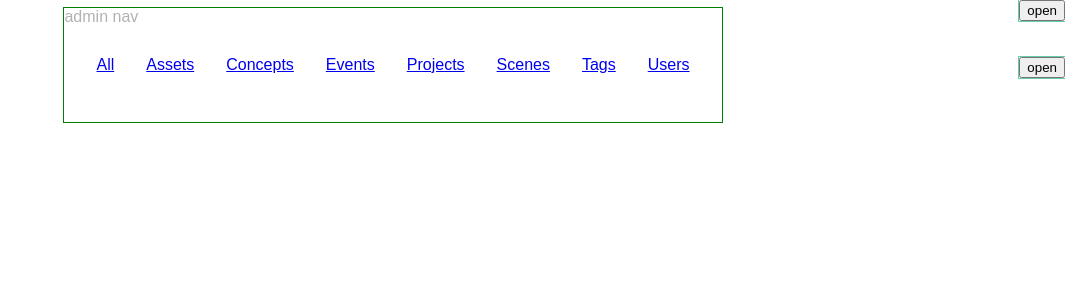
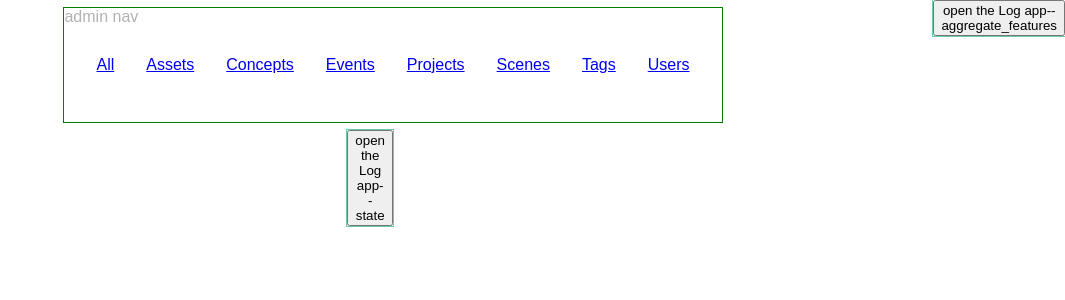
Before and after one commit to spwashi/frontend-codebase, a React (Vite) app: page /admin in a window 1280 px wide. Shown: the top 300 px of the page, without its empty margins (215-1280 px from the left). Built offline with nearby package versions, Linux system fonts and the light colour scheme; no server answers.

Commit message:
clarifying Log component with IDs

```diff
--- a/src/app/@core/dev/components/Log.tsx
+++ b/src/app/@core/dev/components/Log.tsx
@@ -1,9 +1,16 @@
-import React, { useCallback, useState } from "react";
+import React, { useCallback, useContext, useState } from "react";
 import { useSelector } from "react-redux";
 import ReactJson from "react-json-view";
 import classNames from "classnames";
 import { appClassnames as classes } from "../../styles/classNames";
 import { Dev } from "./Dev";
+import { FeatureContextExternal } from "@widgets/feature/context/group/context";
+import { FeatureContextInternal } from "@widgets/feature/context/internal/context";
+import {
+  CurrentFeatureName,
+  Feature,
+} from "@widgets/feature/components/Feature";
+import { featureIds } from "@identities/features/ids";
 
 const LOGGER = classes.widgets.dev.logger;
 
@@ -53,7 +60,7 @@ export function Log({
             className={isActive ? "deactivate" : "activate"}
             onClick={() => toggleActive(!isActive)}
           >
-            {isActive ? "close" : "open"}
+            {isActive ? "close" : "open"} the Log <CurrentFeatureName />
           </button>
         </div>
         <div className={LOGGER.components.wrapper}>
@@ -89,8 +96,10 @@ export function LogAppReduxState({
 }) {
   const state = useSelector((state) => state);
   return (
-    <Log title={"App State"} style={style} open={open}>
-      {state}
-    </Log>
+    <Feature name={featureIds.app.application_state}>
+      <Log title={"App State"} style={style} open={open}>
+        {state}
+      </Log>
+    </Feature>
   );
 }
--- /dev/null
+++ b/src/app/@identities/features/app/ids.ts
@@ -0,0 +1,4 @@
+export const appIds = <const>{
+  aggregate_features: "app--aggregate_features",
+  application_state: "app--state",
+};
--- a/src/app/@identities/features/ids.ts
+++ b/src/app/@identities/features/ids.ts
@@ -1,4 +1,5 @@
 import { adminIds } from "./admin/ids";
+import { appIds } from "./app/ids";
 import { assetIds } from "./assets/ids";
 import { conceptIds } from "./concepts/ids";
 import { eventIds } from "./events/ids";
@@ -8,6 +9,7 @@ import { tagIds } from "./tags/ids";
 import { userIds } from "./users/ids";
 
 export const featureIds = <const>{
+  app: appIds,
   admin: adminIds,
   asset: assetIds,
   concept: conceptIds,
@@ -18,6 +20,7 @@ export const featureIds = <const>{
   user: userIds,
 };
 export const featureIdList = <const>[
+  ...Object.values(featureIds.app),
   ...Object.values(featureIds.admin),
   ...Object.values(featureIds.asset),
   ...Object.values(featureIds.concept),
--- a/src/app/@widgets/feature/components/Feature.tsx
+++ b/src/app/@widgets/feature/components/Feature.tsx
@@ -1,7 +1,7 @@
 import React, { useContext, useEffect, useMemo, useReducer } from "react";
-import { FeaturesRegistrationContext } from "@widgets/feature/context/group/context";
+import { FeatureContextExternal } from "@widgets/feature/context/group/context";
 import { appClassnames } from "@core/styles/classNames";
-import { FeatureInternalContext } from "../context/internal/context";
+import { FeatureContextInternal } from "../context/internal/context";
 import { IFeature } from "../types";
 
 export type IFeatureProps = {
@@ -18,7 +18,7 @@ function useFeatureRegistrationEffect(
   name: IFeature["featureId"],
   enabled: undefined | boolean
 ) {
-  const features = useContext(FeaturesRegistrationContext);
+  const features = useContext(FeatureContextExternal);
   useEffect(() => {
     features.dispatch({
       type: enabled ? "REGISTER" : "UNREGISTER",
@@ -32,20 +32,23 @@ function useFeatureRegistrationEffect(
     };
   }, [enabled]);
 }
+
 /**
  * Registers a Feature with a given name on the nearest FeatureBoundary
  */
 export function Feature({ name, children, enabled = true }: IFeatureProps) {
   useFeatureRegistrationEffect(name, enabled);
 
-  const [state, dispatch] = useReducer((state: IFeature | null) => state, null);
+  const [state, dispatch] = useReducer((state: IFeature | null) => state, {
+    featureId: name,
+  });
   const value = useMemo(() => ({ state, dispatch }), [state, dispatch]);
-  const features = useContext(FeaturesRegistrationContext);
+  const features = useContext(FeatureContextExternal);
 
   if (!enabled) return null;
   if (features.state?.featuresDisabled) return null;
   return (
-    <FeatureInternalContext.Provider value={value}>
+    <FeatureContextInternal.Provider value={value}>
       {children && (
         <section
           className={appClassnames.services.features.component}
@@ -54,6 +57,12 @@ export function Feature({ name, children, enabled = true }: IFeatureProps) {
           {children}
         </section>
       )}
-    </FeatureInternalContext.Provider>
+    </FeatureContextInternal.Provider>
   );
 }
+
+export function CurrentFeatureName() {
+  const featureContext = useContext(FeatureContextInternal);
+  if (!featureContext) return null;
+  return <span>{featureContext.state?.featureId}</span>;
+}
--- a/src/app/@widgets/feature/components/FeatureRegistrationBoundary.tsx
+++ b/src/app/@widgets/feature/components/FeatureRegistrationBoundary.tsx
@@ -2,8 +2,10 @@ import React, { ReactNode, useEffect, useMemo, useReducer } from "react";
 import { getFrbContextStartState } from "@widgets/feature/context/group/helpers/getInitialState";
 import { Log } from "@core/dev/components/Log";
 import { IFeatureRegistrationContextState } from "@widgets/feature/context/group/types";
-import { FeaturesRegistrationContext } from "../context/group/context";
+import { FeatureContextExternal } from "../context/group/context";
 import { featuresReducer } from "../context/group/reducer";
+import { Feature } from "@widgets/feature";
+import { featureIds } from "@identities/features/ids";
 
 type IFRB_Props = {
   children: ReactNode;
@@ -29,9 +31,11 @@ export function FeatureRegistrationBoundary({
   }, [contextValue.state.stateKey]);
 
   return (
-    <FeaturesRegistrationContext.Provider value={contextValue}>
-      <Log title={"Features"}>{contextValue}</Log>
+    <FeatureContextExternal.Provider value={contextValue}>
+      <Feature name={featureIds.app.aggregate_features}>
+        <Log title={"Features"}>{contextValue}</Log>
+      </Feature>
       {children}
-    </FeaturesRegistrationContext.Provider>
+    </FeatureContextExternal.Provider>
   );
 }
--- a/src/app/@widgets/feature/components/FeatureRequirement.tsx
+++ b/src/app/@widgets/feature/components/FeatureRequirement.tsx
@@ -1,6 +1,6 @@
 import React, { useContext } from "react";
 import { Dev } from "@core/dev/components/Dev";
-import { FeaturesRegistrationContext } from "../context/group/context";
+import { FeatureContextExternal } from "../context/group/context";
 import { IFeature } from "../types";
 
 type IFeatureRequirementProps = {
@@ -15,7 +15,7 @@ export function FeatureRequirement({
   name,
   children,
 }: IFeatureRequirementProps) {
-  const features = useContext(FeaturesRegistrationContext);
+  const features = useContext(FeatureContextExternal);
   if (features.state?.features?.available[name]) return children;
   return <Dev>[disabled]</Dev>;
 }
--- a/src/app/@widgets/feature/context/group/context.ts
+++ b/src/app/@widgets/feature/context/group/context.ts
@@ -5,7 +5,7 @@ import { IFeatureRegistrationContext } from "./types";
 /**
  * Describes a collection of states about features
  */
-export const FeaturesRegistrationContext = createContext({
+export const FeatureContextExternal = createContext({
   state: getFrbContextStartState(),
   dispatch: () => {},
 } as IFeatureRegistrationContext);
--- a/src/app/@widgets/feature/context/internal/context.ts
+++ b/src/app/@widgets/feature/context/internal/context.ts
@@ -4,7 +4,7 @@ import { IFeature } from "../../types";
 /**
  * Describes the internal state of a feature
  */
-export const FeatureInternalContext = createContext<{
+export const FeatureContextInternal = createContext<{
   state: IFeature | null;
   dispatch: (action: { type: string }) => void;
 } | null>(null);
```
